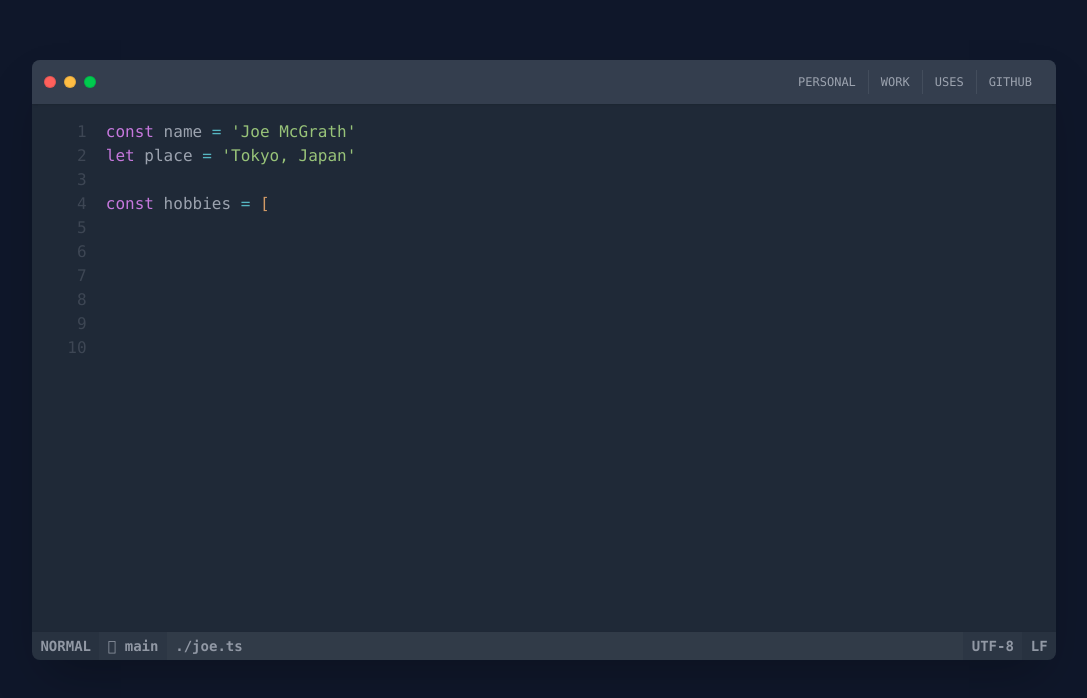
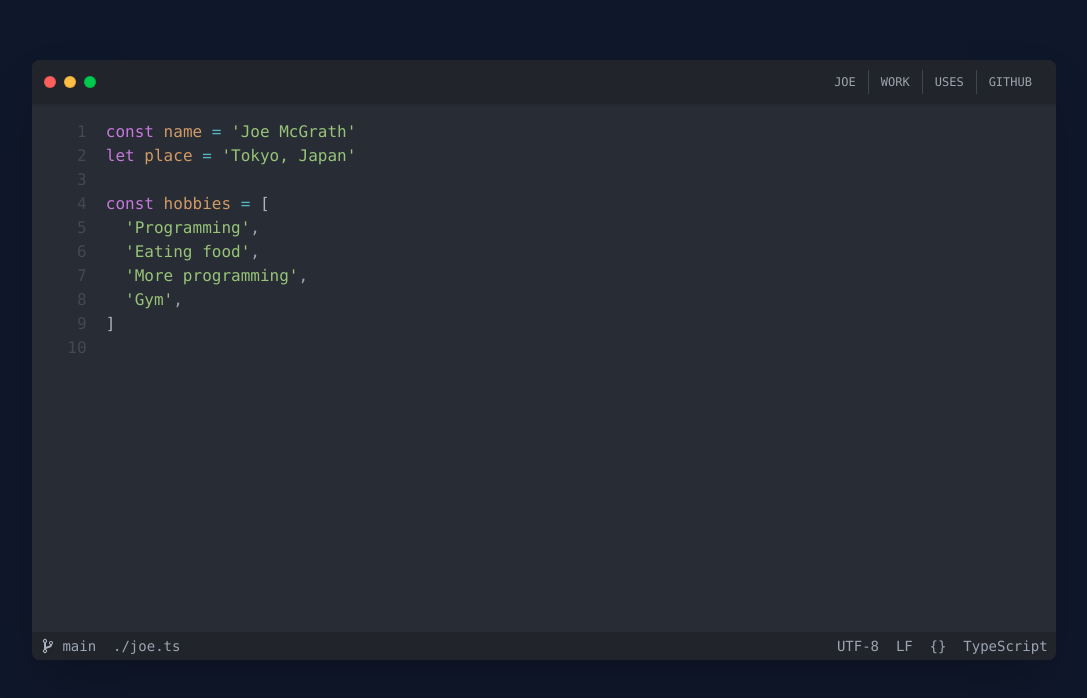
Before and after one commit to josephmcg/portfolio, a Next.js app: page / in a window 1280 px wide. Shown: the top 698 px of the page, without its empty margins (96-1183 px from the left). Built offline with nearby package versions, Linux system fonts and the light colour scheme.

Commit message:
feat: confirm colors, main terminal body, footer

```diff
--- a/src/app/globals.css
+++ b/src/app/globals.css
@@ -3,5 +3,5 @@
 @tailwind utilities;
 
 body {
-  @apply bg-slate-900;
+  @apply text-plain bg-slate-900;
 }
--- a/src/components/Terminal/Terminal.tsx
+++ b/src/components/Terminal/Terminal.tsx
@@ -1,15 +1,15 @@
+import { TerminalControls } from '~/components/Terminal/Header/TerminalControls'
 import { TerminalBody } from '~/components/Terminal/TerminalBody'
-import { TerminalControls } from '~/components/Terminal/TerminalControls'
 import { TerminalFooter } from '~/components/Terminal/TerminalFooter'
 import { TerminalNav } from '~/components/Terminal/TerminalNav'
 
 export const Terminal: React.FC = () => {
   return (
-    <div className="flex h-[600px] w-full max-w-5xl flex-col overflow-hidden rounded-lg bg-gray-800 shadow-2xl">
-      <div className="flex w-full items-center justify-between bg-gray-700/90 px-3 py-2.5 shadow">
+    <div className="bg-primary flex h-[600px] w-full max-w-5xl flex-col overflow-hidden rounded-lg shadow-2xl">
+      <header className="bg-secondary flex w-full items-center justify-between px-3 py-2.5 shadow">
         <TerminalControls />
         <TerminalNav />
-      </div>
+      </header>
       <TerminalBody />
       <TerminalFooter />
     </div>
--- a/src/components/Terminal/TerminalBody.tsx
+++ b/src/components/Terminal/TerminalBody.tsx
@@ -5,11 +5,13 @@ type DeclarationLine = {
   name: string
   value: string
   type: 'string' | 'number' | 'boolean' | 'bracket'
+  indent?: number
 }
 
 type StandardLine = {
   value: string
   type: 'string' | 'number' | 'boolean' | 'bracket'
+  indent?: number
 }
 
 type Line = DeclarationLine | StandardLine | EmptyLine
@@ -35,20 +37,24 @@ const lines: Line[] = [
     type: 'bracket',
   },
   {
-    value: ' Programming',
+    value: 'Programming',
     type: 'string',
+    indent: 1,
   },
   {
-    value: ' Eating food',
+    value: 'Eating food',
     type: 'string',
+    indent: 1,
   },
   {
-    value: ' More programming',
+    value: 'More programming',
     type: 'string',
+    indent: 1,
   },
   {
-    value: ' Gym',
+    value: 'Gym',
     type: 'string',
+    indent: 1,
   },
   {
     value: ']',
@@ -63,26 +69,43 @@ export const TerminalBody: React.FC = () => {
       <pre className="relative py-4 text-gray-400">
         {lines.map((line, i) => (
           <div key={i} className="relative flex px-4">
-            <div className="w-[6ch] flex-shrink-0 select-none pr-[2ch] text-right text-gray-500/40">
+            <div className="w-[4ch] flex-shrink-0 select-none pr-[2ch] text-right text-gray-500/40 md:w-[6ch]">
               <span className="">{i + 1}</span>
             </div>
-            <div className="selection:bg-mono3/25 relative">
+            <div className="selection:bg-dark/25 relative">
               <span className="text-gray-400">
-                {'declaration' in line && (
+                {line.indent ? ' '.repeat(line.indent * 2) : undefined}
+                {'declaration' in line ? (
                   <>
                     <span className="text-hue3">{line.declaration} </span>
-                    <span>{line.name} </span>
+                    <span className="text-hue6">{line.name} </span>
                     <span className="text-hue1">= </span>
-
                     {line.type === 'string' ? (
                       <span className="text-hue4">
                         &apos;{line.value}&apos;
                       </span>
                     ) : (
-                      <span className="text-hue6">{line.value}</span>
+                      <span
+                        className={
+                          line.type === 'bracket' ? 'text-plain' : 'text-hue6'
+                        }
+                      >
+                        {line.value}
+                      </span>
                     )}
                   </>
+                ) : line.type === 'string' ? (
+                  <span className="text-hue4">&apos;{line.value}&apos;</span>
+                ) : (
+                  <span
+                    className={
+                      line.type === 'bracket' ? 'text-plain' : 'text-hue6'
+                    }
+                  >
+                    {line.value}
+                  </span>
                 )}
+                {line.indent ? ',' : ''}
               </span>
             </div>
           </div>
--- /dev/null
+++ b/src/components/Terminal/TerminalBranch.tsx
@@ -0,0 +1,11 @@
+export const TerminalBranch: React.FC = () => {
+  return (
+    <svg
+      className=" fill-plain w-4"
+      xmlns="http://www.w3.org/2000/svg"
+      viewBox="0 0 512 512"
+    >
+      <path d="M416 160a64 64 0 1 0-96.27 55.24c-2.29 29.08-20.08 37-75 48.42-17.76 3.68-35.93 7.45-52.71 13.93v-126.2a64 64 0 1 0-64 0v209.22a64 64 0 1 0 64.42.24c2.39-18 16-24.33 65.26-34.52 27.43-5.67 55.78-11.54 79.78-26.95 29-18.58 44.53-46.78 46.36-83.89A64 64 0 0 0 416 160ZM160 64a32 32 0 1 1-32 32 32 32 0 0 1 32-32Zm0 384a32 32 0 1 1 32-32 32 32 0 0 1-32 32Zm192-256a32 32 0 1 1 32-32 32 32 0 0 1-32 32Z" />
+    </svg>
+  )
+}
--- a/src/components/Terminal/TerminalFooter.tsx
+++ b/src/components/Terminal/TerminalFooter.tsx
@@ -1,19 +1,52 @@
+import clsx from 'clsx'
+import React from 'react'
+
+import { TerminalBranch } from '~/components/Terminal/TerminalBranch'
+
+type Item = {
+  className?: string
+  element: React.ReactNode
+}
+
+const items: Item[] = [
+  {
+    element: (
+      <>
+        <TerminalBranch /> main
+      </>
+    ),
+  },
+  {
+    element: './joe.ts',
+  },
+  {
+    // hilarious false positive
+    // eslint-disable-next-line unicorn/text-encoding-identifier-case
+    element: 'UTF-8',
+    className: clsx('ml-auto'),
+  },
+  {
+    element: 'LF',
+  },
+  {
+    element: '{}',
+  },
+  {
+    element: 'TypeScript',
+  },
+]
+
 export const TerminalFooter: React.FC = () => {
   return (
-    <footer className="flex font-mono text-sm text-gray-400/90 shadow">
-      <div className="bg-gray-600/20 px-[1ch] py-1 font-semibold uppercase">
-        normal
-      </div>
-      <div className="bg-gray-600/30 px-[1ch] py-1 font-semibold"> main</div>
-      <div className="flex flex-1 space-x-[2ch] bg-gray-600/40 px-[1ch] py-1 font-semibold">
-        ./joe.ts
-      </div>
-      <div className="hidden bg-gray-600/30 px-[1ch] py-1 font-semibold uppercase md:block">
-        utf-8
-      </div>
-      <div className="hidden space-x-1 bg-gray-600/20 px-[1ch] py-1 font-semibold uppercase md:block">
-        LF
-      </div>
+    <footer className="bg-secondary text-light flex font-mono text-sm shadow">
+      {items.map((item, index) => (
+        <div
+          key={index}
+          className={clsx('flex gap-1.5 px-[1ch] py-1', item.className)}
+        >
+          {item.element}
+        </div>
+      ))}
     </footer>
   )
 }
--- a/src/components/Terminal/TerminalNav.tsx
+++ b/src/components/Terminal/TerminalNav.tsx
@@ -1,5 +1,5 @@
 const navItems = [
-  { label: 'Personal', href: '/' },
+  { label: 'Joe', href: '/' },
   { label: 'Work', href: '/work' },
   { label: 'Uses', href: '/uses' },
   { label: 'GitHub', href: '' },
--- a/tailwind.config.ts
+++ b/tailwind.config.ts
@@ -20,10 +20,11 @@ export default {
         minimize: '#FFBD44',
         maximize: '#00CA4E',
         // one dark colors
-        base: '#282c34',
-        mono1: '#abb2bf',
-        mono2: '#818896',
-        mono3: '#5c6370',
+        primary: '#282c34',
+        secondary: '#21252b',
+        plain: '#abb2bf',
+        light: '#9da5b4',
+        dark: '#5c6370',
         hue1: '#56b6c2',
         hue2: '#61aeee',
         hue3: '#c678dd',
```
Also changed, not shown: src/components/Terminal/Header/TerminalControls.tsx (renamed from src/components/Terminal/TerminalControls.tsx).
